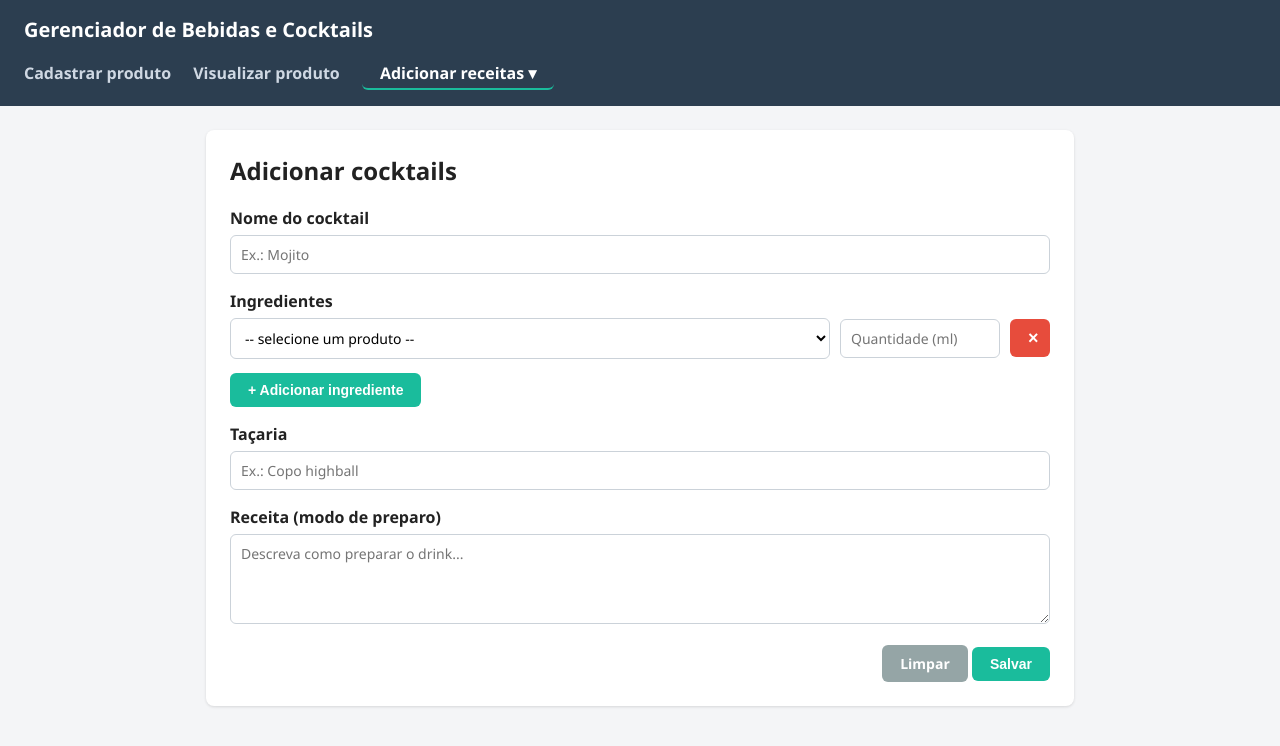
After one commit to rauhmaru/bartender, a Flask app: page /receitas/cocktails/adicionar in a window 1280 px wide. The commit adds this page. Shown: the top 746 px of the page. Run offline with Flask 3, Linux system fonts and the light colour scheme; tables that the repository leaves empty hold one stand-in row (values such as "Sample post").

Commit message:
Add 'Adicionar receitas' menu with cocktails (ingredients, quantity, glassware, recipe)

```diff
--- a/app.py
+++ b/app.py
@@ -66,6 +66,9 @@ DB_PATH = os.path.join(BASE_DIR, "bebidas.db")
 MAX_PRODUTO = 50
 MAX_TIPO = 30
 MAX_VOLUME = 99999  # inteiro com ate 5 digitos
+MAX_NOME = 60       # nome do cocktail
+MAX_TACARIA = 40    # tipo de copo
+MAX_QUANTIDADE = 99999.0  # ml por ingrediente
 
 app = Flask(__name__)
 # Chave usada apenas para flash messages (sessao). Pode ser sobrescrita por env.
@@ -80,6 +83,7 @@ def get_db():
     if "db" not in g:
         g.db = sqlite3.connect(DB_PATH)
         g.db.row_factory = sqlite3.Row
+        g.db.execute("PRAGMA foreign_keys = ON")
     return g.db
 
 
@@ -92,9 +96,10 @@ def close_db(_exc):
 
 
 def init_db():
-    """Cria a tabela 'produtos' caso ainda nao exista."""
+    """Cria as tabelas caso ainda nao existam."""
     try:
         with sqlite3.connect(DB_PATH) as conn:
+            conn.execute("PRAGMA foreign_keys = ON")
             conn.execute(
                 """
                 CREATE TABLE IF NOT EXISTS produtos (
@@ -102,6 +107,28 @@ def init_db():
                     produto   TEXT    NOT NULL,
                     tipo      TEXT    NOT NULL,
                     volume_ml INTEGER NOT NULL
+                )
+                """
+            )
+            conn.execute(
+                """
+                CREATE TABLE IF NOT EXISTS cocktails (
+                    id      INTEGER PRIMARY KEY AUTOINCREMENT,
+                    nome    TEXT NOT NULL,
+                    tacaria TEXT NOT NULL,
+                    receita TEXT NOT NULL
+                )
+                """
+            )
+            conn.execute(
+                """
+                CREATE TABLE IF NOT EXISTS cocktail_ingredientes (
+                    id            INTEGER PRIMARY KEY AUTOINCREMENT,
+                    cocktail_id   INTEGER NOT NULL,
+                    produto_id    INTEGER NOT NULL,
+                    quantidade_ml REAL    NOT NULL,
+                    FOREIGN KEY (cocktail_id) REFERENCES cocktails (id) ON DELETE CASCADE,
+                    FOREIGN KEY (produto_id) REFERENCES produtos (id)
                 )
                 """
             )
@@ -133,6 +160,64 @@ def listar_produtos():
         "SELECT id, produto, tipo, volume_ml FROM produtos ORDER BY id"
     )
     return cur.fetchall()
+
+
+def inserir_cocktail(nome, tacaria, receita, ingredientes):
+    """Insere um cocktail e seus ingredientes numa unica transacao.
+
+    'ingredientes' e uma lista de tuplas (produto_id, quantidade_ml).
+    Retorna o ID do cocktail criado.
+    """
+    db = get_db()
+    try:
+        cur = db.execute(
+            "INSERT INTO cocktails (nome, tacaria, receita) VALUES (?, ?, ?)",
+            (nome, tacaria, receita),
+        )
+        cocktail_id = cur.lastrowid
+        db.executemany(
+            "INSERT INTO cocktail_ingredientes (cocktail_id, produto_id, quantidade_ml) "
+            "VALUES (?, ?, ?)",
+            [(cocktail_id, pid, qtd) for pid, qtd in ingredientes],
+        )
+        db.commit()
+        return cocktail_id
+    except sqlite3.Error:
+        db.rollback()
+        raise
+
+
+def listar_cocktails():
+    """Retorna os cocktails com seus ingredientes agrupados.
+
+    Cada item: dict(id, nome, tacaria, receita, ingredientes=[(produto, qtd)]).
+    """
+    db = get_db()
+    cocktails = db.execute(
+        "SELECT id, nome, tacaria, receita FROM cocktails ORDER BY id"
+    ).fetchall()
+    resultado = []
+    for c in cocktails:
+        ingredientes = db.execute(
+            """
+            SELECT p.produto AS produto, ci.quantidade_ml AS quantidade_ml
+            FROM cocktail_ingredientes ci
+            JOIN produtos p ON p.id = ci.produto_id
+            WHERE ci.cocktail_id = ?
+            ORDER BY ci.id
+            """,
+            (c["id"],),
+        ).fetchall()
+        resultado.append(
+            {
+                "id": c["id"],
+                "nome": c["nome"],
+                "tacaria": c["tacaria"],
+                "receita": c["receita"],
+                "ingredientes": ingredientes,
+            }
+        )
+    return resultado
 
 
 # --------------------------------------------------------------------------- #
@@ -187,6 +272,56 @@ def visualizar():
     return render_template("visualizar.html", produtos=produtos, ativo="visualizar")
 
 
+@app.route("/receitas/cocktails/adicionar", methods=["GET", "POST"])
+def adicionar_cocktail():
+    """Adiciona um cocktail: ingredientes (a partir dos produtos), taçaria e receita."""
+    produtos = listar_produtos()
+
+    if request.method == "POST":
+        nome = (request.form.get("nome") or "").strip()
+        tacaria = (request.form.get("tacaria") or "").strip()
+        receita = (request.form.get("receita") or "").strip()
+        produto_ids = request.form.getlist("produto_id")
+        quantidades = request.form.getlist("quantidade")
+
+        erro, ingredientes = _validar_cocktail(
+            nome, tacaria, receita, produto_ids, quantidades, produtos
+        )
+        if erro:
+            flash(erro, "erro")
+            return render_template(
+                "adicionar_cocktail.html",
+                produtos=produtos,
+                form={"nome": nome, "tacaria": tacaria, "receita": receita},
+                ativo="cocktails",
+            )
+
+        try:
+            novo_id = inserir_cocktail(nome, tacaria, receita, ingredientes)
+        except (sqlite3.Error, RuntimeError) as exc:
+            flash(f"Erro ao salvar no banco: {exc}", "erro")
+            return redirect(url_for("adicionar_cocktail"))
+
+        flash(f"Cocktail '{nome}' adicionado com sucesso! ID: {novo_id:05d}", "sucesso")
+        return redirect(url_for("adicionar_cocktail"))
+
+    return render_template(
+        "adicionar_cocktail.html",
+        produtos=produtos,
+        form={"nome": "", "tacaria": "", "receita": ""},
+        ativo="cocktails",
+    )
+
+
+@app.route("/receitas/cocktails")
+def visualizar_cocktails():
+    """Lista os cocktails cadastrados com seus ingredientes."""
+    cocktails = listar_cocktails()
+    return render_template(
+        "visualizar_cocktails.html", cocktails=cocktails, ativo="ver_cocktails"
+    )
+
+
 def _validar(produto, tipo, volume_txt):
     """Valida os campos. Retorna mensagem de erro (str) ou None se tudo ok."""
     if not produto:
@@ -207,10 +342,65 @@ def _validar(produto, tipo, volume_txt):
     return None
 
 
+def _validar_cocktail(nome, tacaria, receita, produto_ids, quantidades, produtos):
+    """Valida os dados do cocktail.
+
+    Retorna (mensagem_erro, ingredientes). Em caso de sucesso a mensagem e None
+    e 'ingredientes' e uma lista de tuplas (produto_id, quantidade_ml).
+    """
+    if not nome:
+        return "O campo 'Nome do cocktail' e obrigatorio.", []
+    if len(nome) > MAX_NOME:
+        return f"'Nome do cocktail' deve ter no maximo {MAX_NOME} caracteres.", []
+    if not tacaria:
+        return "O campo 'Taçaria' e obrigatorio.", []
+    if len(tacaria) > MAX_TACARIA:
+        return f"'Taçaria' deve ter no maximo {MAX_TACARIA} caracteres.", []
+    if not receita:
+        return "O campo 'Receita' e obrigatorio.", []
+
+    ids_validos = {p["id"] for p in produtos}
+    ingredientes = []
+    for pid_txt, qtd_txt in zip(produto_ids, quantidades):
+        pid_txt = (pid_txt or "").strip()
+        qtd_txt = (qtd_txt or "").strip().replace(",", ".")
+        # Ignora linhas totalmente vazias.
+        if not pid_txt and not qtd_txt:
+            continue
+        if not pid_txt:
+            return "Selecione o produto de todos os ingredientes.", []
+        try:
+            pid = int(pid_txt)
+        except ValueError:
+            return "Ingrediente invalido.", []
+        if pid not in ids_validos:
+            return "Ingrediente invalido: produto nao cadastrado.", []
+        if not qtd_txt:
+            return "Informe a quantidade (ml) de cada ingrediente.", []
+        try:
+            qtd = float(qtd_txt)
+        except ValueError:
+            return "'Quantidade' deve ser um numero (ml).", []
+        if qtd <= 0 or qtd > MAX_QUANTIDADE:
+            return f"'Quantidade' deve ser maior que 0 e ate {int(MAX_QUANTIDADE)}.", []
+        ingredientes.append((pid, qtd))
+
+    if not ingredientes:
+        return "Adicione pelo menos um ingrediente.", []
+    return None, ingredientes
+
+
 # Disponibiliza os limites para os templates (atributos maxlength etc.).
 @app.context_processor
 def inject_limits():
-    return {"MAX_PRODUTO": MAX_PRODUTO, "MAX_TIPO": MAX_TIPO, "MAX_VOLUME": MAX_VOLUME}
+    return {
+        "MAX_PRODUTO": MAX_PRODUTO,
+        "MAX_TIPO": MAX_TIPO,
+        "MAX_VOLUME": MAX_VOLUME,
+        "MAX_NOME": MAX_NOME,
+        "MAX_TACARIA": MAX_TACARIA,
+        "MAX_QUANTIDADE": MAX_QUANTIDADE,
+    }
 
 
 def main():
--- /dev/null
+++ b/templates/adicionar_cocktail.html
@@ -0,0 +1,92 @@
+{% extends "base.html" %}
+{% block conteudo %}
+<div class="card">
+  <h2>Adicionar cocktails</h2>
+
+  {% if produtos %}
+  <form method="post" action="{{ url_for('adicionar_cocktail') }}" novalidate>
+    <div class="campo">
+      <label for="nome">Nome do cocktail</label>
+      <input type="text" id="nome" name="nome" maxlength="{{ MAX_NOME }}" required
+             value="{{ form.nome }}" placeholder="Ex.: Mojito">
+    </div>
+
+    <div class="campo">
+      <label>Ingredientes</label>
+      <div id="ingredientes">
+        <div class="ingrediente-linha">
+          <select name="produto_id" required>
+            <option value="">-- selecione um produto --</option>
+            {% for p in produtos %}
+            <option value="{{ p['id'] }}">{{ p['produto'] }} ({{ p['tipo'] }})</option>
+            {% endfor %}
+          </select>
+          <input type="number" name="quantidade" step="any" min="0"
+                 placeholder="Quantidade (ml)" required>
+          <button type="button" class="btn-remover" title="Remover" onclick="removerLinha(this)">&times;</button>
+        </div>
+      </div>
+      <button type="button" class="btn btn-add-ing" onclick="adicionarLinha()">+ Adicionar ingrediente</button>
+    </div>
+
+    <div class="campo">
+      <label for="tacaria">Taçaria</label>
+      <input type="text" id="tacaria" name="tacaria" maxlength="{{ MAX_TACARIA }}" required
+             value="{{ form.tacaria }}" placeholder="Ex.: Copo highball">
+    </div>
+
+    <div class="campo">
+      <label for="receita">Receita (modo de preparo)</label>
+      <textarea id="receita" name="receita" required
+                placeholder="Descreva como preparar o drink...">{{ form.receita }}</textarea>
+    </div>
+
+    <div class="acoes">
+      <a class="btn secundario" href="{{ url_for('adicionar_cocktail') }}">Limpar</a>
+      <button type="submit">Salvar</button>
+    </div>
+  </form>
+  {% else %}
+  <p class="vazio">
+    Nenhum produto cadastrado. Cadastre produtos antes de criar um cocktail,
+    pois os ingredientes têm origem nos produtos.
+  </p>
+  <div class="acoes">
+    <a class="btn" href="{{ url_for('cadastrar') }}">Cadastrar produto</a>
+  </div>
+  {% endif %}
+</div>
+
+<template id="modelo-ingrediente">
+  <div class="ingrediente-linha">
+    <select name="produto_id" required>
+      <option value="">-- selecione um produto --</option>
+      {% for p in produtos %}
+      <option value="{{ p['id'] }}">{{ p['produto'] }} ({{ p['tipo'] }})</option>
+      {% endfor %}
+    </select>
+    <input type="number" name="quantidade" step="any" min="0"
+           placeholder="Quantidade (ml)" required>
+    <button type="button" class="btn-remover" title="Remover" onclick="removerLinha(this)">&times;</button>
+  </div>
+</template>
+
+<script>
+  function adicionarLinha() {
+    var modelo = document.getElementById('modelo-ingrediente');
+    var clone = modelo.content.cloneNode(true);
+    document.getElementById('ingredientes').appendChild(clone);
+  }
+  function removerLinha(btn) {
+    var linhas = document.querySelectorAll('#ingredientes .ingrediente-linha');
+    if (linhas.length > 1) {
+      btn.closest('.ingrediente-linha').remove();
+    } else {
+      // Mantem ao menos uma linha: apenas limpa os campos.
+      var linha = btn.closest('.ingrediente-linha');
+      linha.querySelector('select').value = '';
+      linha.querySelector('input').value = '';
+    }
+  }
+</script>
+{% endblock %}
--- a/templates/base.html
+++ b/templates/base.html
@@ -20,6 +20,25 @@
       font-weight: 600; padding-bottom: 4px;
     }
     nav a.ativo { color: #fff; border-bottom: 2px solid #1abc9c; }
+    /* Menu suspenso da navegação */
+    .dropdown { position: relative; display: inline-block; margin-right: 18px; }
+    .dropdown > .dropbtn {
+      color: #cfd8e3; font-weight: 600; cursor: pointer; padding-bottom: 4px;
+      background: none; border: none; font-size: inherit; font-family: inherit;
+    }
+    .dropdown.ativo > .dropbtn { color: #fff; border-bottom: 2px solid #1abc9c; }
+    .dropdown-conteudo {
+      display: none; position: absolute; left: 0; top: 100%; margin-top: 6px;
+      background: #fff; min-width: 200px; border-radius: 6px; overflow: hidden;
+      box-shadow: 0 4px 12px rgba(0,0,0,.18); z-index: 10;
+    }
+    .dropdown:hover .dropdown-conteudo { display: block; }
+    .dropdown-conteudo a {
+      display: block; color: #2c3e50; padding: 10px 14px; margin: 0;
+      border-bottom: 1px solid #eef1f4;
+    }
+    .dropdown-conteudo a:last-child { border-bottom: none; }
+    .dropdown-conteudo a:hover { background: #f0f3f6; }
     main { max-width: 900px; margin: 24px auto; padding: 0 16px; }
     .card {
       background: #fff; border-radius: 8px; padding: 24px;
@@ -28,11 +47,24 @@
     h2 { margin-top: 0; }
     .campo { margin-bottom: 16px; }
     label { display: block; font-weight: 600; margin-bottom: 6px; }
-    input[type=text], input[type=number] {
+    input[type=text], input[type=number], select, textarea {
       width: 100%; padding: 9px 10px; border: 1px solid #cbd2d9;
-      border-radius: 6px; font-size: 14px;
+      border-radius: 6px; font-size: 14px; font-family: inherit;
+      background: #fff;
     }
+    textarea { resize: vertical; min-height: 90px; }
     input[readonly] { background: #eef1f4; color: #555; }
+    .ingrediente-linha {
+      display: grid; grid-template-columns: 1fr 160px 40px; gap: 10px;
+      align-items: center; margin-bottom: 10px;
+    }
+    .btn-remover {
+      background: #e74c3c; color: #fff; border: none; border-radius: 6px;
+      height: 38px; cursor: pointer; font-size: 18px; line-height: 1;
+    }
+    .btn-add-ing {
+      background: #34495e; margin-top: 4px;
+    }
     .acoes { text-align: right; margin-top: 8px; }
     button, .btn {
       background: #1abc9c; color: #fff; border: none; padding: 9px 18px;
@@ -58,6 +90,13 @@
     <nav>
       <a href="{{ url_for('cadastrar') }}" class="{{ 'ativo' if ativo == 'cadastrar' else '' }}">Cadastrar produto</a>
       <a href="{{ url_for('visualizar') }}" class="{{ 'ativo' if ativo == 'visualizar' else '' }}">Visualizar produto</a>
+      <div class="dropdown {{ 'ativo' if ativo in ['cocktails', 'ver_cocktails'] else '' }}">
+        <button type="button" class="dropbtn">Adicionar receitas &#9662;</button>
+        <div class="dropdown-conteudo">
+          <a href="{{ url_for('adicionar_cocktail') }}">Adicionar cocktails</a>
+          <a href="{{ url_for('visualizar_cocktails') }}">Visualizar cocktails</a>
+        </div>
+      </div>
     </nav>
   </header>
   <main>
```
Also changed, not shown: templates/visualizar_cocktails.html (added, +28 -0 lines), README.md.
